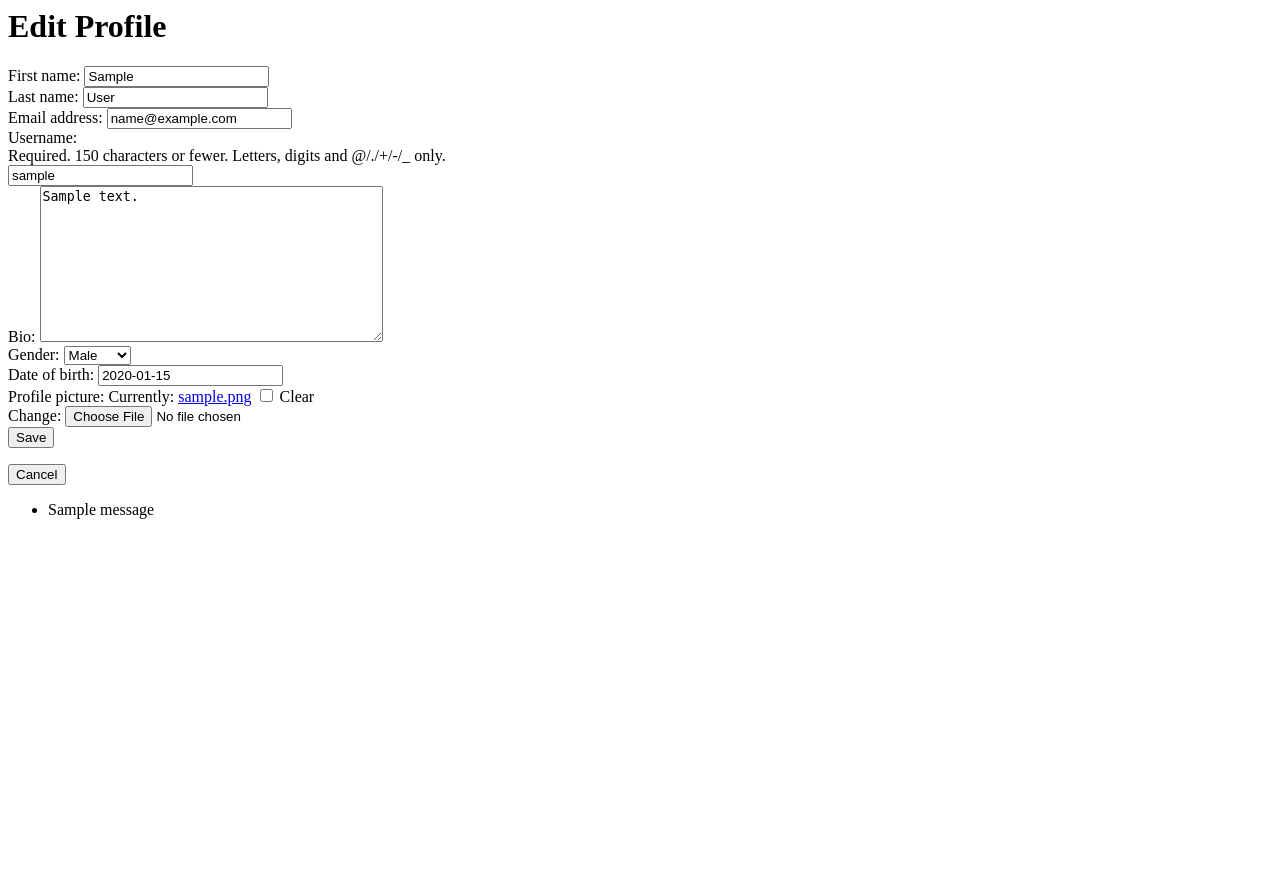
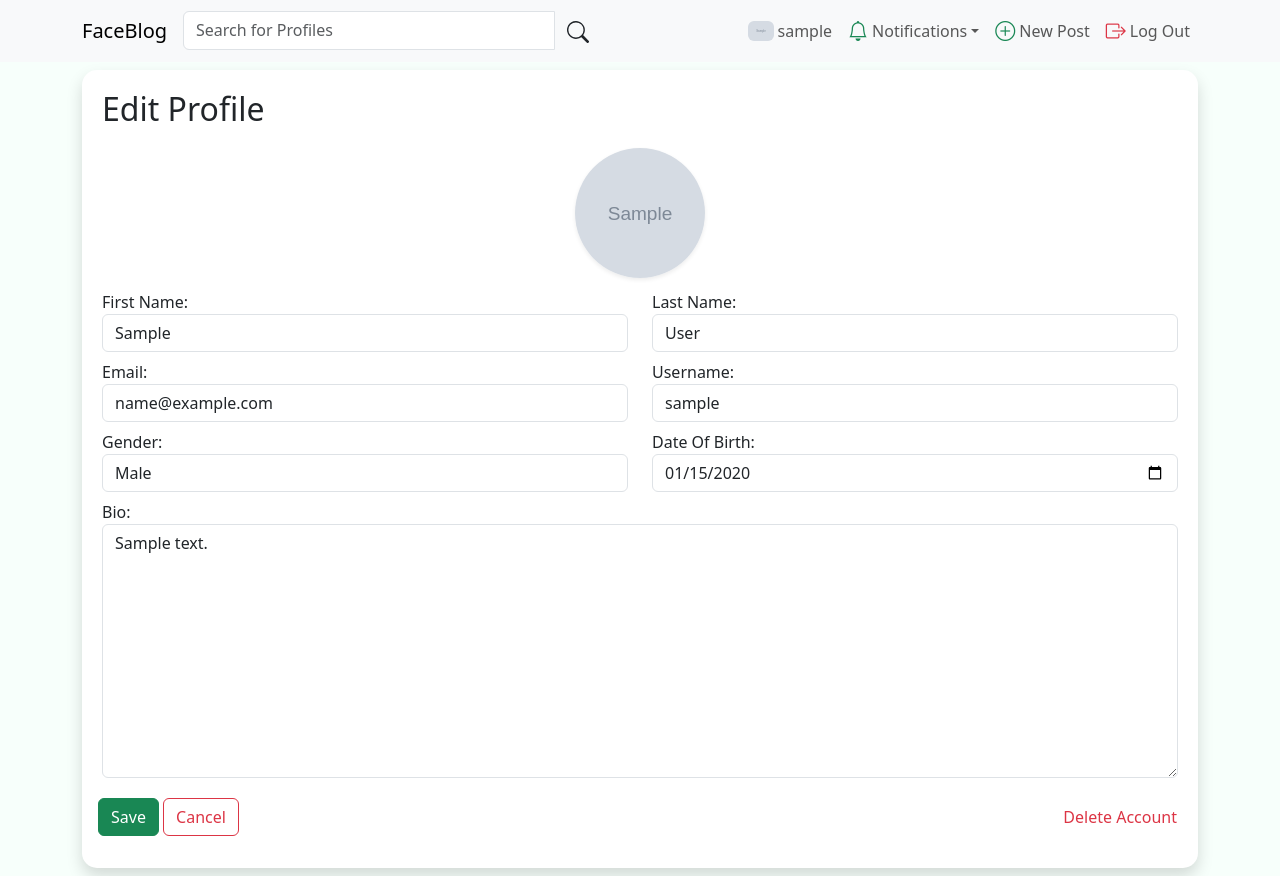
Before and after one commit to LuisBell0/Django-FaceBlog-Project-1.0, a Django app: page /dashboard/edit_profile/1/ in a window 1280 px wide. Before the commit the page ends 519 px from the top, so only its background shows below. Run offline with Django 5.2, Linux system fonts and the light colour scheme; a user stored in the database is signed in; tables that the repository leaves empty hold one stand-in row (values such as "Sample post"); grey boxes marked "Sample" are stand-in pictures; one stand-in notice (Sample message) is shown; some web fonts are replaced.

Commit message:
Commit 8.6: Implemented post edit functionality and finished styling

```diff
--- a/blog/forms.py
+++ b/blog/forms.py
@@ -1,8 +1,7 @@
 from django import forms
 from django.contrib.auth.forms import UserCreationForm
 from django.contrib.auth.models import User
-from django.forms import widgets
-from blog.models import Profile, Comment
+from blog.models import Profile, Comment, Post
 
 
 class SignUpForm(UserCreationForm):
@@ -28,6 +27,11 @@ class ProfileUpdateForm(forms.ModelForm):
         fields = [
             'bio', 'gender', 'date_of_birth', 'profile_picture'
         ]
+        widgets = {
+            'date_of_birth': forms.DateInput(attrs={
+                'type': 'date',
+            })
+        }
 
 
 class LoginForm(forms.Form):
@@ -55,3 +59,9 @@ class AddCommentForm(forms.ModelForm):
         widget = {
             'text': forms.Textarea(attrs={'rows':4}),
         }
+
+
+class EditPostForm(forms.ModelForm):
+    class Meta:
+        model = Post
+        fields = ['description']
--- a/blog/static/blog/js/main.js
+++ b/blog/static/blog/js/main.js
@@ -32,7 +32,6 @@ document.addEventListener('DOMContentLoaded', () => {
   });
 });
 
-
 // GO BACK
 let goBackButton = document.getElementById('goBack');
 if(goBackButton) {
@@ -44,7 +43,6 @@ if(goBackButton) {
   }
   })
 }
-
 
 // SHOW POSTS OR TEXTS
 const showPostsButton = document.getElementById('showPosts');
@@ -65,3 +63,25 @@ if (showPostsButton) {
   ShowOrHideContainers(showPostsButton, showTextsButton, postsContainer, textsContainer);
   ShowOrHideContainers(showTextsButton, showPostsButton, textsContainer, postsContainer);
 }
+
+// POST UPDATE
+const postUpdateButton = document.getElementById('postUpdateButton');
+const descriptionContainer = document.getElementById('descriptionContainer');
+const formTemplate = document.getElementById('postUpdateForm');
+const descriptionViewTemplate = document.getElementById('descriptionViewTemplate');
+
+postUpdateButton.addEventListener('click', () => {
+  const formClone = document.importNode(formTemplate.content, true);
+  descriptionContainer.innerHTML = '';
+  descriptionContainer.appendChild(formClone);
+
+  const cancelPostUpdateButton = descriptionContainer.querySelector('#cancelPostUpdateButton');
+
+  cancelPostUpdateButton.addEventListener('click', (event) => {
+    event.preventDefault();
+
+    const descriptionClone = document.importNode(descriptionViewTemplate.content, true);
+    descriptionContainer.innerHTML = '';
+    descriptionContainer.appendChild(descriptionClone);
+  });
+});
--- a/blog/templates/blog/dashboard.html
+++ b/blog/templates/blog/dashboard.html
@@ -76,7 +76,7 @@
               <div class="see-more-container">
                 <span class="d-block text-description">Bio: {{ user.profile.bio|linebreaksbr }}</span>
               </div>
-              <span class="see-more-btn btn btn-link bg-trasnparent border-0 cursor-pointer text-primary p-0 text-decoration-none text-start mt-1 text-grey-500 d-none">Show More</span>
+              <span class="see-more-btn btn btn-link bg-trasnparent border-0 cursor-pointer text-primary p-0 text-decoration-none text-start text-grey-500 d-none">Show More</span>
               {% endif %}
             </div>
           </div>
--- a/blog/templates/blog/home.html
+++ b/blog/templates/blog/home.html
@@ -1,8 +1,8 @@
 {% extends 'blog/_base.html' %}
 {% load static %}
-{%block content %}
+{% block content %}
 <div class="container mt-3">
-  <div class="card w-100 shadow-xss rounded-xxl border-0 ps-4 pt-4 pe-4 pb-3 mb-3">
+  <div class="card w-100 shadow-xss rounded-xxl border-0 px-4 pt-4 pb-3 mb-3">
     <form action="{% url 'post-create'%}" method='POST' class="form-container">
       <div class="card-body p-0 d-flex flex-row justify-content-between">
         {% csrf_token %}
--- a/blog/templates/blog/profile_update.html
+++ b/blog/templates/blog/profile_update.html
@@ -1,18 +1,123 @@
-<h1>Edit Profile</h1>
-<form action="" method="POST" enctype="multipart/form-data">
-  {% csrf_token %}
-  {{user_form}}
-  {{profile_form}}
-  <button type="submit">Save</button>
-</form>
-<form action="{% url 'dashboard' %}" method="get">
-  {% csrf_token %}
-  <button type="submit">Cancel</button>
-</form>
-{% if messages %}
-  <ul class="messages">
-  {% for message in messages %}
-    <li>{{ message }}</li>
-  {% endfor %}
-  </ul>
-{% endif %}
+{% extends 'blog/_base.html'%}
+{% load static %}
+{% load form_tags %}
+{% block title %}Faceblog | Edit Profile {% endblock %}
+{% block content %}
+<div class="container">
+  <div class="card w-100 rounded-xxl shadow my-2 p-3 border-0">
+    <div class="card-body p-1">
+      <h2>Edit Profile</h2>
+    </div>
+    <form action="" method="POST" enctype="multipart/form-data">
+      {% csrf_token %}
+      <div class="d-flex flex-column">
+        <div class="from-group m-1 d-flex justify-content-center dropdown">
+          <a href="#" data-bs-toggle="dropdown">
+            <figure class="avatar m-1">
+              {% if user.profile.profile_picture %}
+                <img src="{{ user.profile.profile_picture.url }}"
+                  id="profile_picture"
+                  class="shadow-sm rounded-circle"
+                  alt="{{ user.username }} Profile Picture"
+                  width="110" height="110">
+              {% else %}
+                <img src="{% static 'blog/default.jpg' %}"
+                  id="profile_picture"
+                  class="shadow-sm rounded-circle"
+                  alt="{{ user.username }}"
+                  width="110" height="110">
+              {% endif %}
+            </figure>
+          </a>
+          <div class="dropdown-menu p-0">
+            <div class="dropdown-item p-0">
+              <label for="profile_pic" class="text-primary p-2 w-100">Upload Picture</label>
+              <input id="profile_pic" name="profile_picture" type="file" class="d-none">
+            </div>
+            <hr class="m-0">
+            <div class="dropdown-item p-0">
+              <label class="text-danger p-2" for="profile_picture-clear">
+                <input type="checkbox" id="profile_picture-clear" name="profile_picture-clear">
+                Delete Profile Picture
+              </label>
+            </div>
+          </div>
+        </div>
+
+        <div class="from-group m-1">
+          <div class="row">
+            <div class="col-xs-12 col-md-6">
+              <label class="fw-500" for="{{ user_form.first_name.id_for_label }}">First Name:</label>
+              {{ user_form.first_name|add_class:"form-control" }}
+              {% for error in user_form.first_name.errors %}
+                <div><strong>{{ error }}</strong></div>
+              {% endfor %}
+            </div>
+            <div class="col-xs-12 col-md-6">
+              <label class="fw-500"">Last Name:</label>
+              {{ user_form.last_name|add_class:"form-control" }}
+              {% for error in user_form.last_name.errors %}
+                  <div><strong>{{ error }}</strong></div>
+              {% endfor %}
+            </div>
+          </div>
+        </div>
+
+        <div class="from-group m-1">
+          <div class="row">
+            <div class="col-xs-12 col-md-6">
+              <label class="fw-500"">Email:</label>
+              {{ user_form.email|add_class:"form-control" }}
+              {% for error in user_form.email.errors %}
+                  <div><strong>{{ error }}</strong></div>
+              {% endfor %}
+            </div>
+            <div class="col-xs-12 col-md-6">
+              <label class="fw-500"">Username:</label>
+              {{ user_form.username|add_class:"form-control" }}
+              {% for error in user_form.username.errors %}
+                  <div><strong>{{ error }}</strong></div>
+              {% endfor %}
+            </div>
+          </div>
+        </div>
+
+        <div class="from-group m-1">
+          <div class="row">
+            <div class="col-xs-12 col-md-6">
+              <label class="fw-500">Gender:</label>
+              {{ profile_form.gender|add_class:"form-control" }}
+              {% for error in profile_form.gender.errors %}
+                  <div><strong>{{ error }}</strong></div>
+              {% endfor %}
+            </div>
+            <div class="col-xs-12 col-md-6">
+              <label class="fw-500"">Date Of Birth:</label>
+              {{ profile_form.date_of_birth|add_class:"form-control" }}
+              {% for error in profile_form.date_of_birth.errors %}
+                  <div><strong>{{ error }}</strong></div>
+              {% endfor %}
+            </div>
+          </div>
+        </div>
+
+        <div class="from-group m-1">
+          <label class="fw-500"">Bio:</label>
+          {{ profile_form.bio|add_class:"form-control" }}
+          {% for error in profile_form.bio.errors %}
+              <div><strong>{{ error }}</strong></div>
+          {% endfor %}
+        </div>
+      </div>
+
+      <div class="form-group my-3 d-flex align-items-center justify-content-between">
+        <div>
+          <button class="btn btn-success" type="submit">Save</button>
+          <a class="btn btn-outline-danger" href="{% url 'dashboard' %}">Cancel</a>
+        </div>
+         <a href="" class="btn p-1 text-danger">Delete Account</a>
+      </div>
+    </form>
+  </div>
+</div>
+{% endblock %}
--- /dev/null
+++ b/blog/templatetags/form_tags.py
@@ -0,0 +1,7 @@
+from django import template
+
+register = template.Library()
+
+@register.filter(name='add_class')
+def add_class(value, css_class):
+    return value.as_widget(attrs={'class': css_class})
--- a/blog/views.py
+++ b/blog/views.py
@@ -9,7 +9,7 @@ from django.views.generic import CreateView, DeleteView, UpdateView
 from django.urls import reverse_lazy
 from datetime import datetime
 import pytz
-from .forms import ProfileUpdateForm, UserUpdateForm, LoginForm, AddCommentForm
+from .forms import ProfileUpdateForm, UserUpdateForm, LoginForm, AddCommentForm, EditPostForm
 from .decorators import profile_required
 
 # Create your views here.
@@ -133,9 +133,17 @@ class PostCreateView(CreateView):
 @method_decorator(profile_required, name='dispatch')
 class PostUpdateView(UpdateView):
   model = Post
-  fields = ['description', 'img']
-  success_url = reverse_lazy("dashboard")
-  template_name = "blog/post_update_form.html"
+  fields = ['description']
+
+  def form_valid(self, form):
+    self.request.session['previous_url'] = self.request.META.get('HTTP_REFERER')
+    return super().form_valid(form)
+
+  def get_success_url(self):
+    previous_url = self.request.session.get('previous_url')
+    if previous_url:
+        return previous_url
+    return reverse_lazy("dashboard")
 
 
 @method_decorator(profile_required, name='dispatch')
@@ -196,12 +204,14 @@ def post_comments_list(request, post_id):
     return redirect('comments', post_id)
   else:
     add_comment_form = AddCommentForm()
+    edit_post_form = EditPostForm(instance=post)
     context = {
-        'post': post,
-        'comments': comments,
-        'liked_post': liked_post,
-        'liked_comment': liked_comment,
-        'comment_form': add_comment_form,
+      'post': post,
+      'comments': comments,
+      'liked_post': liked_post,
+      'liked_comment': liked_comment,
+      'comment_form': add_comment_form,
+      'edit_post_form': edit_post_form,
     }
   return render(request, 'blog/post_comments_view.html', context)
 
--- a/templates/registration/signup.html
+++ b/templates/registration/signup.html
@@ -1,7 +1,5 @@
 {% extends 'blog/_base.html'%}
-{% block title %}
-FaceBlog log in or sign up
-{% endblock %}
+{% block title %}FaceBlog log in or sign up{% endblock %}
 {% block content %}
 <style> .navbar { display: none; } </style>
 <div class="d-flex flex-column justify-content-center align-items-center min-vh-100">
```
Also changed, not shown: blog/templates/blog/post_comments_view.html (+12 -7 lines), blog/templates/blog/post_update_form.html (+18 -10 lines), blog/templatetags/__init__.py (added), media/profile_pictures/Shen_Long_2.jpg (deleted), 1 other file.
